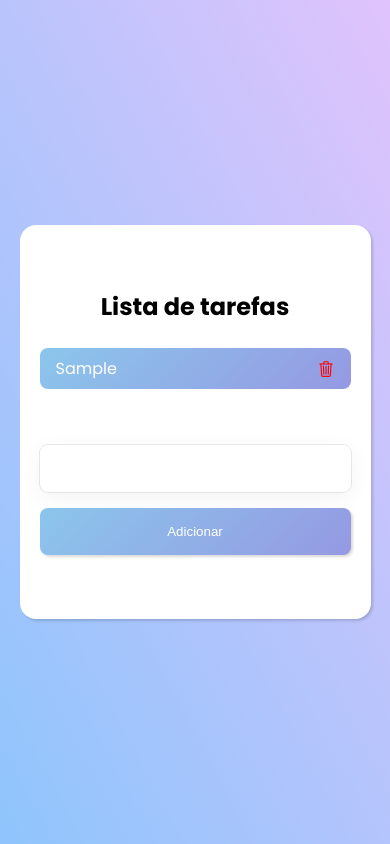
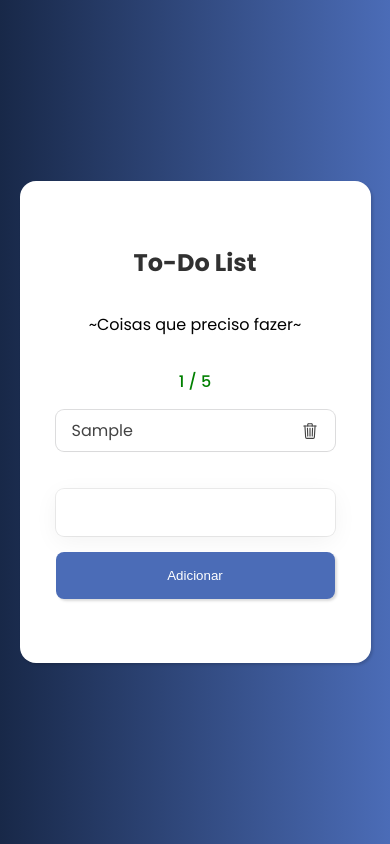
Before and after one commit to brunobarross/todolist, a plain HTML site: page index.html in a window 390 px wide. Both pictures are taken after typing "Sample" into the empty fields and a click on the button "Adicionar". Drawn offline with nearby package versions, Linux system fonts and the light colour scheme.

Commit message:
first commit

```diff
--- a/app.js
+++ b/app.js
@@ -1,25 +1,33 @@
+const appContainer = document.querySelector('.app');
 const inputTarefa = document.querySelector('#inputTarefa');
 const btnAdd = document.querySelector('#btnAdd');
 const tarefaDiv = document.querySelector('.tarefa-wrapper');
+const saidaTexto = document.querySelector('.saida');
+let limite = 5;
 const Arraytarefas = [];
 
+
+appContainer.classList.remove('erro');
 
 /* FUNÇÃO DO BOTÃO ADICIONAR*/
 
 function adicionarTarefa() {
     if (inputTarefa.value == 0) {
-        alert('Você precisa digitar algum valor para continuar');
-    } else {
+        saidaTexto.innerHTML = "Você precisa digitar o nome da tarefa que quer  adicionar!";
+        appContainer.classList.add('erro');
+    } else if (Arraytarefas.length < limite) {
+        appContainer.classList.remove('erro');
+        saidaTexto.innerHTML="";
         criarElemento('li', tarefaDiv);
         deletarTarefa();
-        inputTarefa.value ='';
+        inputTarefa.value = '';
         inputTarefa.focus();
-        console.log(Arraytarefas);
-
-
-
+        console.log(Arraytarefas.length);
+        saidaTexto.innerHTML = `<span class="saida" style="color: green;">${Arraytarefas.length} / ${limite}</span>`
+    } else if (Arraytarefas.length >= limite && !appContainer.classList.contains('erro')) {
+        appContainer.classList.add('erro');
+        saidaTexto.innerHTML =  `<span class="saida" style="color: rgb(190, 25, 25);">Seu to-do list está cheio... =( </span>`
     }
-
 
 }
 
@@ -36,14 +44,12 @@ function adicionarComEnter(evento) {
 
 function criarElemento(elemento, elementoPai) {
     const novoElemento = document.createElement(elemento);
-    novoElemento.setAttribute('class', 'tarefa-item');
+    novoElemento.classList.add('tarefa-item')
     novoElemento.innerHTML = `${inputTarefa.value}`
     elementoPai.appendChild(novoElemento);
     criarBotao(novoElemento);
     Arraytarefas.push(novoElemento);
-
-
-
+    novoElemento.classList.add('adicionado')
 
 }
 
@@ -68,28 +74,18 @@ function deletarTarefa() {
     const lista = document.querySelectorAll('.tarefa-item');
     const titulo = document.querySelector('h1').offsetTop;
 
-
-
-
     btnClose.forEach((botao, index) => {
-       botao.addEventListener('click', (e)=> {
-           lista[index].remove();
-            Arraytarefas.splice(index);
+        botao.addEventListener('click', (e) => {
+            lista[index].classList.add('remove')
+            setTimeout(() => {
+                lista[index].remove();
+                Arraytarefas.splice(index);
+            }, 200)
 
         });
-
     })
 }
 
 
-
-
-
-
-
-
-
-
 btnAdd.addEventListener('click', adicionarTarefa);
-
 window.addEventListener('keypress', adicionarComEnter);
--- a/index.html
+++ b/index.html
@@ -1,37 +1,41 @@
 <!DOCTYPE html>
 <html lang="en">
-
   <head>
-    <meta charset="UTF-8">
-    <meta http-equiv="X-UA-Compatible" content="IE=edge">
-    <meta name="viewport" content="width=device-width, initial-scale=1.0">
-    <link rel="preconnect" href="https://fonts.googleapis.com">
-    <link rel="preconnect" href="https://fonts.gstatic.com" crossorigin>
-    <link href="https://fonts.googleapis.com/css2?family=Poppins:wght@400;500;600;700&display=swap" rel="stylesheet">
-    <link rel="stylesheet" href="style.css">
-    <title>Document</title>
+    <meta charset="UTF-8" />
+    <meta http-equiv="X-UA-Compatible" content="IE=edge" />
+    <meta name="viewport" content="width=device-width, initial-scale=1.0" />
+    <link rel="preconnect" href="https://fonts.googleapis.com" />
+    <link rel="preconnect" href="https://fonts.gstatic.com" crossorigin />
+    <link
+      href="https://fonts.googleapis.com/css2?family=Poppins:wght@400;500;600;700&display=swap"
+      rel="stylesheet"
+    />
+    <link rel="stylesheet" href="style.css" />
+    <title>To-Do List</title>
   </head>
 
   <body>
-
     <main>
-
       <div class="app">
         <div class="container">
-                <h1>Lista de tarefas</h1>
+            <div class="titulo">
+                <h1>To-Do List</h1>
+                <p>~Coisas que preciso fazer~</p>
+            </div>
           <ul class="tarefa-wrapper">
-
+                <span class="saida"></span>
           </ul>
           <div class="adicionar">
-                    <input type="text" id="inputTarefa" class="inputTarefa">
+            <input type="text" id="inputTarefa" class="inputTarefa" />
             <button type="button" class="btnAdd" id="btnAdd">Adicionar</button>
           </div>
         </div>
       </div>
-
     </main>
-    <script type="module" src="https://unpkg.com/ionicons@5.5.2/dist/ionicons/ionicons.esm.js"></script>
+    <script
+      type="module"
+      src="https://unpkg.com/ionicons@5.5.2/dist/ionicons/ionicons.esm.js"
+    ></script>
     <script src="app.js"></script>
   </body>
-
 </html>
--- a/style.css
+++ b/style.css
@@ -25,7 +25,7 @@ ul {
 
 }
 ::-webkit-scrollbar-thumb {
-    background: #CDC4FD;
+    background: #9c9daa;
     border-radius: 8px;
 
 
@@ -36,7 +36,7 @@ body {
     min-height: 600px;
     width: 100vw;
     height: 100vh;
-
+    overflow-x: hidden;
     font-family: "Poppins", sans-serif;
 
 
@@ -55,51 +55,72 @@ main {
     flex-direction: column;
     justify-content: center;
     align-items: center;
-    background-color: #8EC5FC;
-    background-image: linear-gradient(62deg, #8EC5FC 0%, #E0C3FC 100%);
+    background: linear-gradient(to right, #182848, #4b6cb7);
     ;
 }
 
 
 .app {
     background: #fff;
-    padding: 64px;
+    padding: 2.5rem 2rem;
     box-shadow: rgba(0, 0, 0, 0.15) 1.95px 1.95px 2.6px;
     border-radius: 16px;
     margin: 0 auto;
+}
 
+@keyframes sobe{
+    from{
+        transform: translateY(-110vh);
+        opacity: 1;
+
+    }
 
 }
 
-
-.app h1 {
-    text-align: center;
-    margin-bottom: 64px;
-    font-size: 2rem;
+.titulo{
+    margin-bottom: 1rem;
 }
 
+.titulo h1{
+        text-align: center;
+        color: #313131;
+        font-size: 2rem;
+}
+
+.titulo p{
+    padding-top: .5rem;
+    text-align: center;
+    font-size: 1rem;
+}
+
+
 .tarefa-wrapper{
+    overflow-x: hidden;
     overflow-y: scroll;
     max-height: 300px;
-    margin-bottom: 64px;
     display: flex;
     flex-direction: column;
     align-items: center;
-
-
+    padding: 1rem;
 }
 
-
+.tarefa-wrapper .saida{
+    color: rgb(190, 25, 25);
+    font-size: 1rem;
+    font-weight: 500;
+    display: block;
+    padding-bottom: .5rem;
+}
 
 .tarefa-item {
     padding: 16px 32px;
-    background-color: #8BC6EC;
-    background-image: linear-gradient(135deg, #8BC6EC 0%, #9599E2 100%);
+    box-shadow: rgba(0, 0, 0, 0.02) 0px 1px 3px 0px, rgba(27, 31, 35, 0.15) 0px 0px 0px 1px;
     border-radius: 8px;
-    margin-bottom: 32px;
+    margin-bottom: 1rem;
     display: flex;
     align-items: center;
-    color: #fff;
+    background-color: #fff;
+    color: #434343;
     justify-content: space-between;
     width: 100%;
     transition: transform .3s ease;
@@ -115,7 +136,7 @@ main {
 
 
 .tarefa-item a ion-icon {
-    color: red;
+    color: #434343;
     font-size: 18px;
     order: 1;
 }
@@ -125,8 +146,7 @@ main {
     display: flex;
     align-items: center;
     width: 100%;
-
-
+    padding: 1.5rem 1rem 0 1rem;
 }
 
 
@@ -147,8 +167,7 @@ main {
     display: inline-flex;
     justify-content: center;
     padding: 16px 32px;
-    background-color: #8BC6EC;
-    background-image: linear-gradient(135deg, #8BC6EC 0%, #9599E2 100%);
+    background-color: #4b6cb7;
     border: none;
     color: #fff;
     box-shadow: rgba(0, 0, 0, 0.15) 1.95px 1.95px 2.6px;
@@ -183,7 +202,7 @@ main {
     .tarefa-wrapper{
         max-height: 7rem;
         max-width: 100%;
-        margin: 0 auto 2.5rem auto;
+        margin: 0 auto 1.5rem auto;
         padding-bottom: 0;
     }
 
@@ -197,6 +216,7 @@ main {
         margin: 0 auto;
         flex-direction: column;
         align-items: center;
+        padding: 0 1rem;
     }
     .inputTarefa {
         margin-right: 0;
@@ -207,3 +227,71 @@ main {
         width: 100%;
     }
 }
+
+.tarefa-item.adicionado{
+    animation: adicionou .3s forwards;
+}
+
+.tarefa-item.remove{
+    animation: removeu .3s forwards;
+}
+
+.app.erro{
+    animation: erro .3s forwards;
+}
+
+
+@keyframes adicionou {
+    from{
+        transform: translateX(110vw);
+        opacity: 0;
+    }
+    to{
+        transform: translateY(0);
+        opacity: 1;
+    }
+}
+
+@keyframes removeu {
+    to{
+        transform: translateX(-110vw);
+        opacity: 0;
+    }
+}
+
+@keyframes erro {
+    0% {
+      -webkit-transform: none;
+      transform: none;
+    }
+
+    15% {
+      -webkit-transform: translate3d(-5%, 0, 0);
+      transform: translate3d(-5%, 0, 0);
+    }
+
+    30% {
+      -webkit-transform: translate3d(5%, 0, 0);
+      transform: translate3d(5%, 0, 0);
+    }
+
+    45% {
+      -webkit-transform: translate3d(-6%, 0, 0);
+      transform: translate3d(-6%, 0, 0);
+    }
+
+    60% {
+      -webkit-transform: translate3d(6%, 0, 0);
+      transform: translate3d(6%, 0, 0);
+    }
+
+    85% {
+      -webkit-transform: translate3d(-4%, 0, 0);
+      transform: translate3d(-4%, 0, 0);
+    }
+
+    100% {
+      -webkit-transform: none;
+      transform: none;
+    }
+  }
```
Lines whose indentation alone changed are shown as unchanged.
